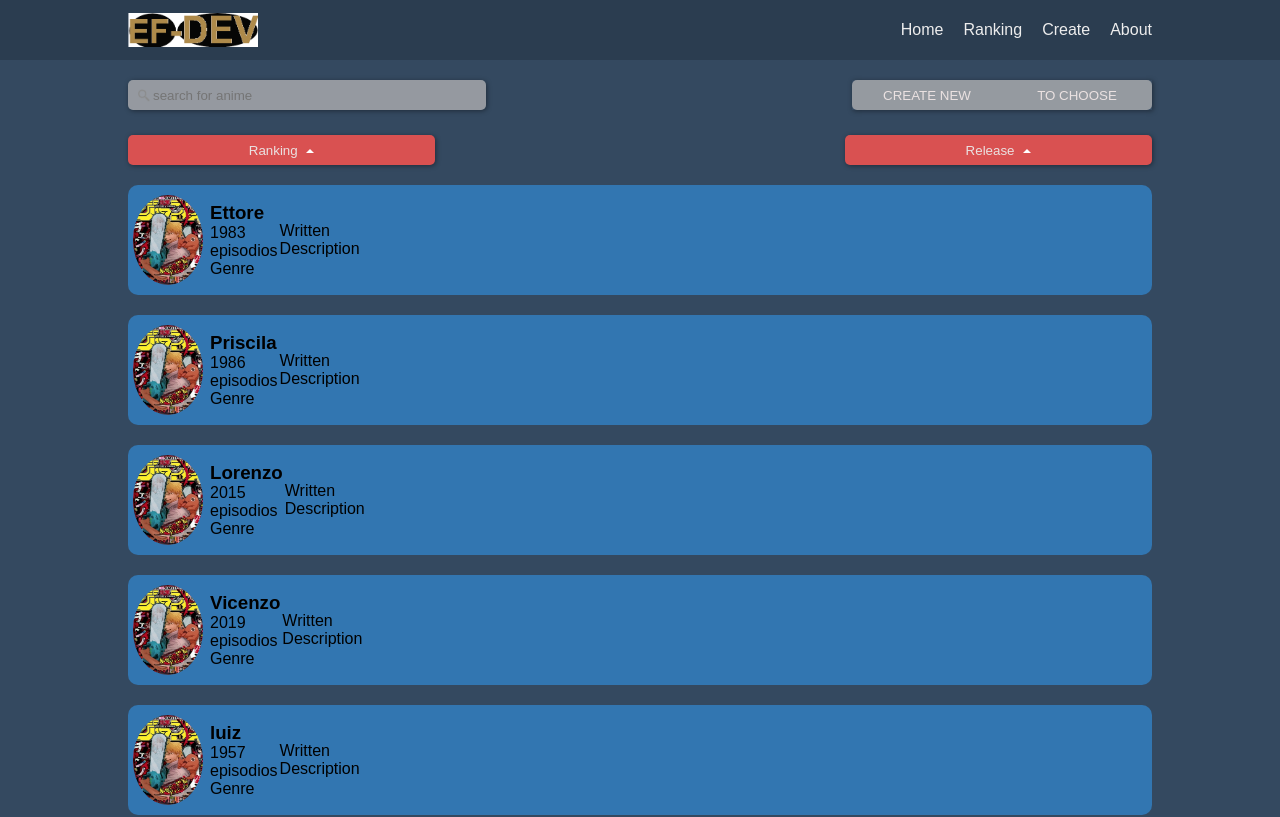
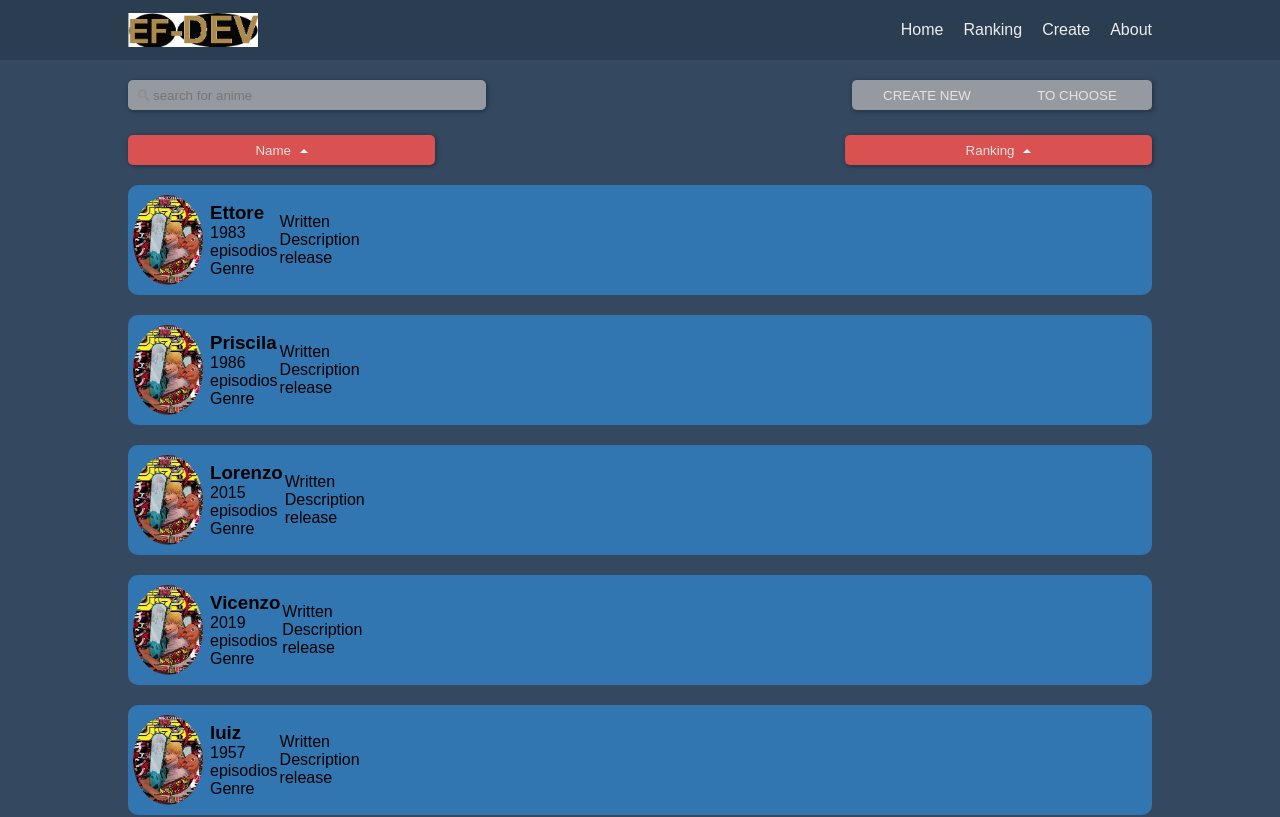
Before and after one commit to ettore83/projeto-anime, a Vue app in the folder anime-project/: page / in a window 1280 px wide. Shown: the top 817 px of the page. Built offline with nearby package versions, Linux system fonts and the light colour scheme.

Commit message:
name and ranking

```diff
--- a/anime-project/src/components/TheWelcome.vue
+++ b/anime-project/src/components/TheWelcome.vue
@@ -78,8 +78,8 @@ function capitalize(str) {
         <img src = "../assets/chainsaw-man.jpg" alt = "">
         <div id = "info-name">
 
-          <h1>{{ entry["ranking"] }}</h1>
-          <p>{{ entry["release"] }}</p>
+          <h1>{{ entry["name"] }}</h1>
+          <p>{{ entry["ranking"] }}</p>
           <p>episodios</p>
           <p>Genre</p>
 
@@ -89,6 +89,7 @@ function capitalize(str) {
 
           <p>Written</p>
           <p>Description</p>
+          <p>release</p>
 
 
         </div>
--- a/anime-project/src/views/HomeView.vue
+++ b/anime-project/src/views/HomeView.vue
@@ -3,15 +3,15 @@ import Demogrid from '../components/TheWelcome.vue'
 import { ref } from "vue";
 
 const searchQuery = ref('')
-const gridColumns = ['ranking', 'release',]
+const gridColumns = ['name', 'ranking',]
 
 const gridData = [
-  { ranking: 'Ettore', release: 1983 },
-  { ranking: 'Priscila', release: 1986 },
-  { ranking: 'Lorenzo', release: 2015 },
-  { ranking: 'Vicenzo', release: 2019 },
-  { ranking: 'luiz', release: 1957 },
-  { ranking: 'maria', release: 1959 },
+  { name: 'Ettore', ranking: 1983 },
+  { name: 'Priscila', ranking: 1986 },
+  { name: 'Lorenzo', ranking: 2015 },
+  { name: 'Vicenzo', ranking: 2019 },
+  { name: 'luiz', ranking: 1957 },
+  { name: 'maria', ranking: 1959 },
 ]
 
 
```
